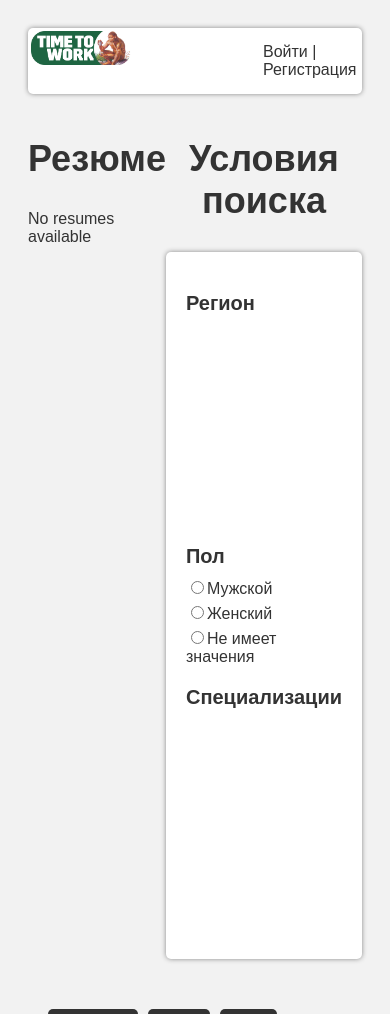
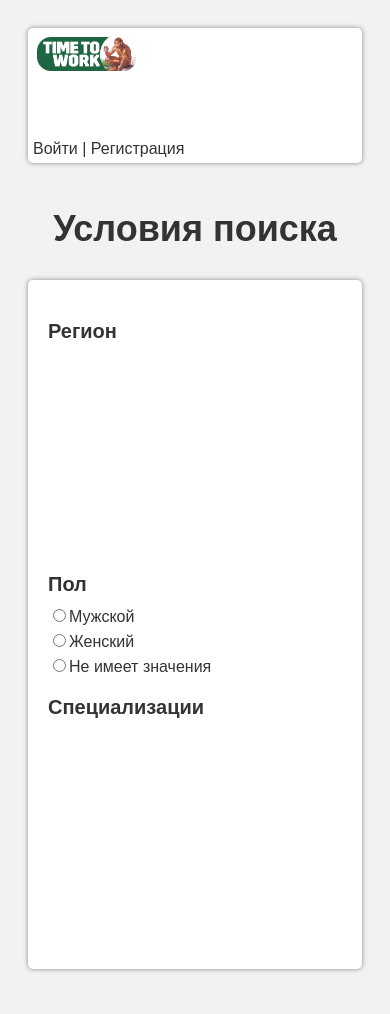
Before and after one commit to kotorkovsciy/scbchallenge2023, a Django app: template templates/resume_board.html in a window 390 px wide. Shown: the top 1014 px of the page. Run offline with Django 4.2, Linux system fonts and the light colour scheme; the template is opened without the code that fills it, so the values that code supplies are empty; parts of the project's set-up code (start-up, migrations or seed data) failed here and were passed over.

Commit message:
feat(resume_board): Made adaptive for different screen sizes

```diff
--- a/static/css/style.css
+++ b/static/css/style.css
@@ -280,3 +280,66 @@ h1 {
 .specializations::-webkit-scrollbar-thumb:hover {
     background-color: #555;
 }
+
+@media screen and (max-width: 1200px) {
+    .wrapper {
+        grid-template-columns: repeat(2, 1fr);
+        grid-template-rows: auto auto auto auto;
+        grid-template-areas:
+            "header header"
+            "resumes filters"
+            "footer footer";
+    }
+
+    .resume {
+        margin-bottom: 20px;
+    }
+}
+
+@media screen and (max-width: 768px) {
+    .wrapper {
+        grid-template-columns: 1fr;
+        grid-template-rows: auto auto auto auto auto;
+        grid-template-areas:
+            "header"
+            "filters"
+            "resumes"
+            "footer";
+    }
+
+    .navbar {
+        grid-template-areas:
+            "logo home"
+            "resume vacancy"
+            "profile exit"
+            "login login";
+    }
+
+    .navbar__logo{
+        margin-top: 5%;
+        margin-left: 5%;
+    }
+
+    .navbar__logo{
+        width: 100px;
+    }
+
+    .navbar__resume{
+        padding: 5px;
+        margin-left: 5px;
+    }
+
+    .navbar__vacancy{
+        padding: 5px;
+
+    }
+
+    .navbar__login {
+        padding: 5px;
+    }
+
+    .resume {
+        margin-bottom: 20px;
+        margin-right: 0;
+    }
+}
```
